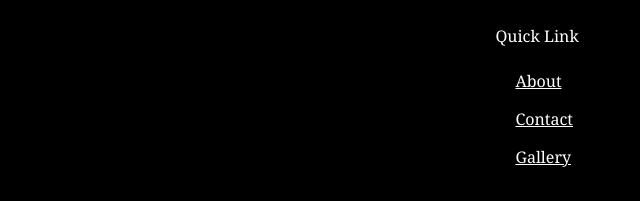
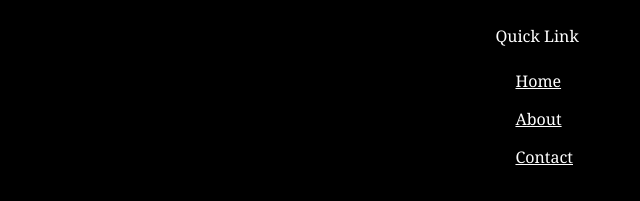
Before and after one commit to Ovoao3o/Fiona-Portfolio-Website, a plain HTML site: page contact.html in a window 1280 px wide. Shown: the part 1160-1361 px from the top of the page, 639-1279 px from the left. Drawn offline with Linux system fonts and the light colour scheme.

Commit message:
Add files via upload

```diff
--- a/contact.html
+++ b/contact.html
@@ -21,7 +21,6 @@
             <li class="dropdown">
               <a href="all project.html">GALLERY</a>
               <ul class="dropdown-content">
-                <li><a href="all project.html">Collection</a></li>
                 <li><a href="photography.html">Photography</a></li>
                 <li><a href="digital project.html">Visual Design & Digital Arts</a></li>
                 <li><a href="figma project.html">Web Desgin & UI/UX</a></li>
@@ -85,9 +84,9 @@
         <div class="top-right">
           <p>Quick Link</p>
           <ul>
+            <li><a href="index.html">Home</a></li>
             <li><a href="about me.html">About</a></li>
             <li><a href="contact.html">Contact</a></li>
-            <li><a href="all project.html">Gallery</a></li>
           </ul>
         </div>
       </div>
```
Also changed, not shown: audio&video project.html (+1 -2 lines), digital project.html (+1 -2 lines), figma project.html (+1 -2 lines), index.html (+1 -2 lines), photography.html (+1 -2 lines).
